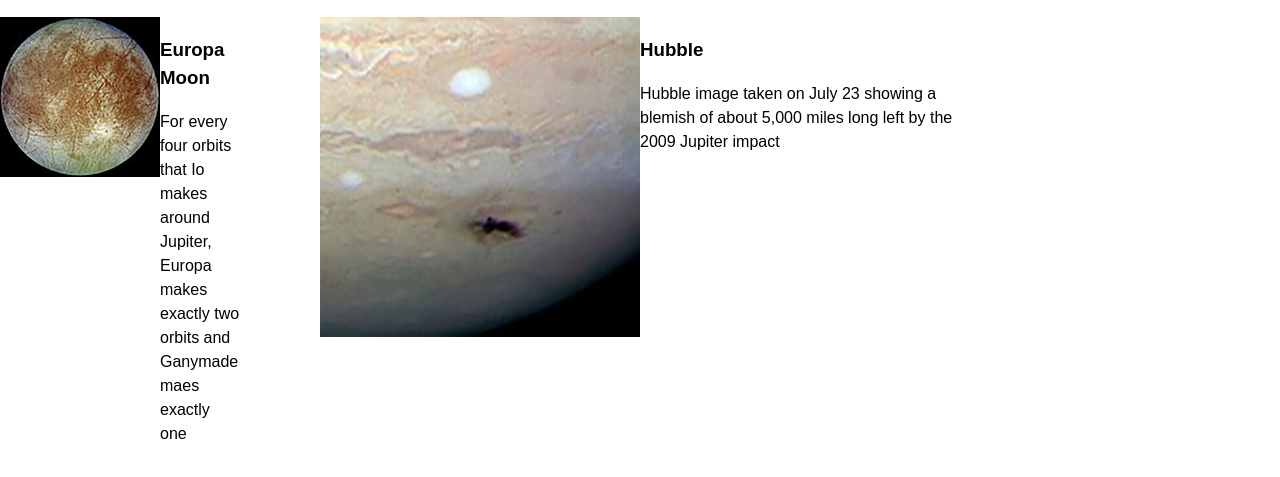
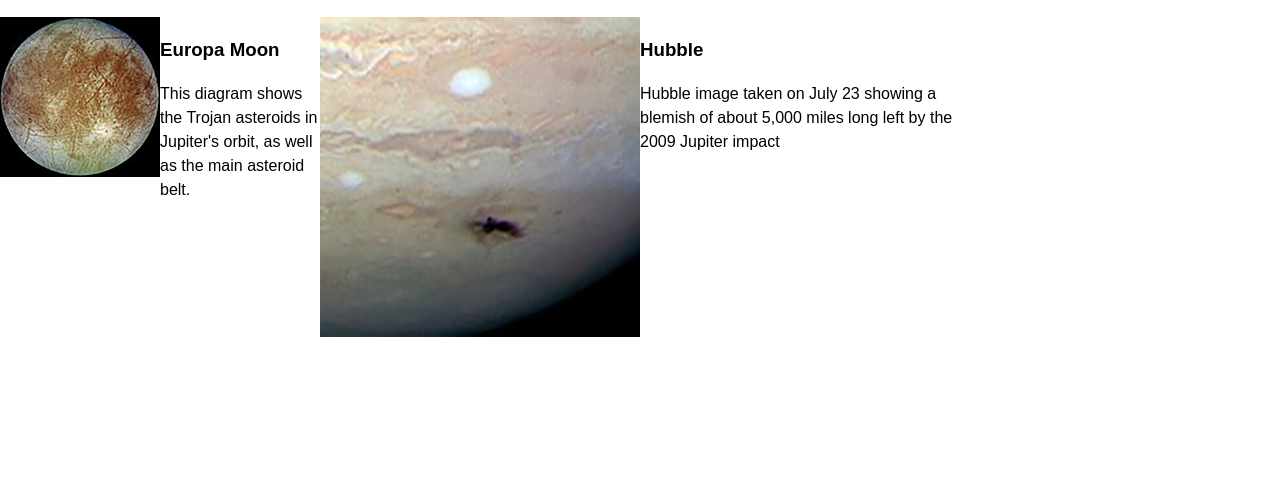
Before and after one commit to chenise-paquette/dsn1675-planet-website, a plain HTML site: page moon.html in a window 1280 px wide. Shown: the part 115-592 px from the top of the page. Drawn offline with Linux system fonts and the light colour scheme.

Commit message:
new photo and resize

```diff
--- a/moon.html
+++ b/moon.html
@@ -29,9 +29,9 @@
             <div class= "unit unit-xs-1 unit-s-1 unit-m-1-2 unit-l-1-2 ">
                     <img src="images/moon-one.jpg" alt="Europa">
                 </div>
-                <div class= "unit unitn unit-xs-1 unit-s-1 unit-m-1-2 unit-l-1-4 ">
+                <div class= "unit unitn unit-xs-1 unit-s-1 unit-m-1-2 unit-l-1-2 ">
                     <h3>Europa Moon</h3>
-                    <p>For every four orbits  that Io makes around Jupiter, Europa makes exactly two orbits and Ganymade maes exactly one</p>
+                    <p>This diagram shows the Trojan asteroids in Jupiter's orbit, as well as the main asteroid belt.</p>
                 </div>
            </div>
       </div>
```
Also changed, not shown: images/moom-one.png (added).
